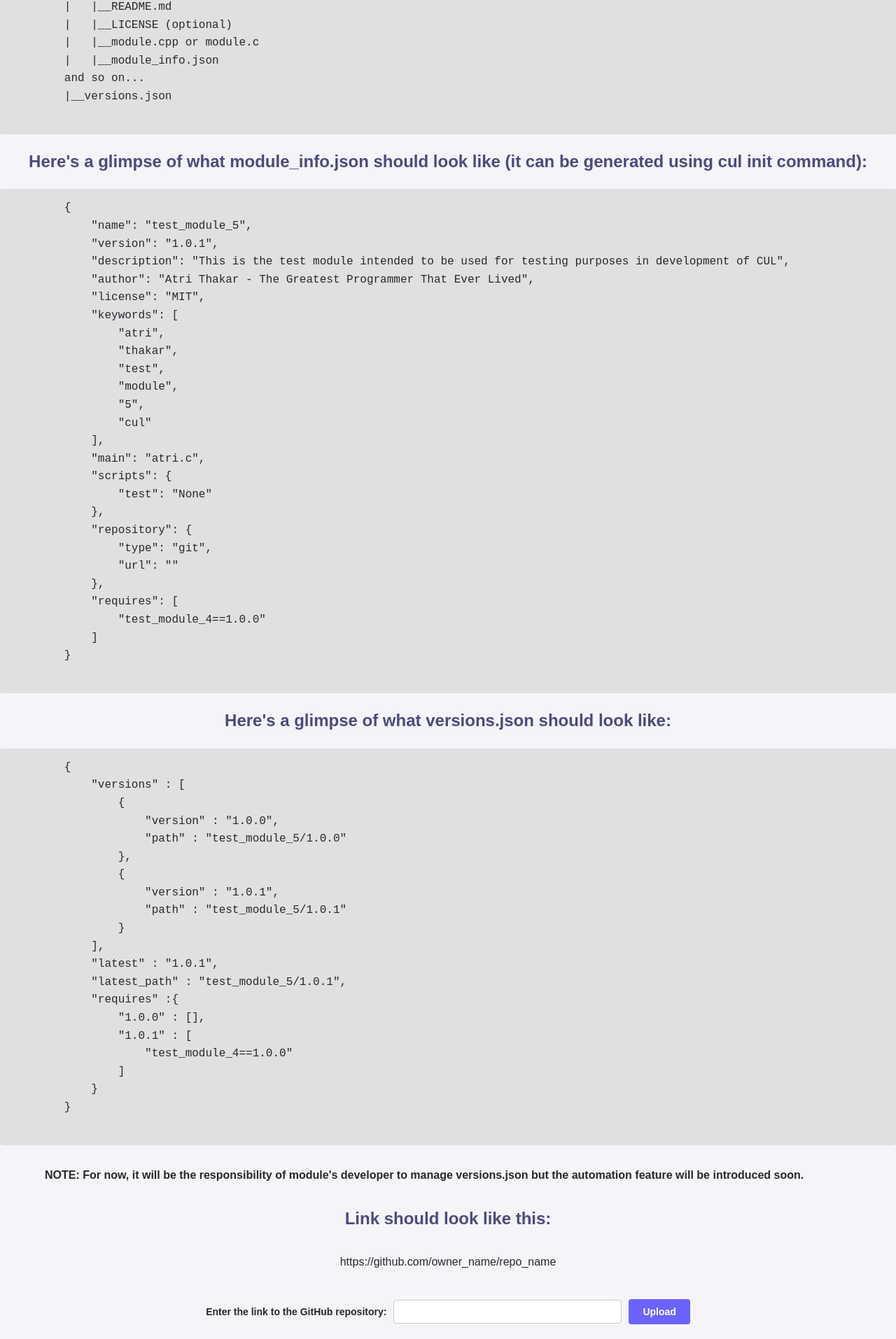
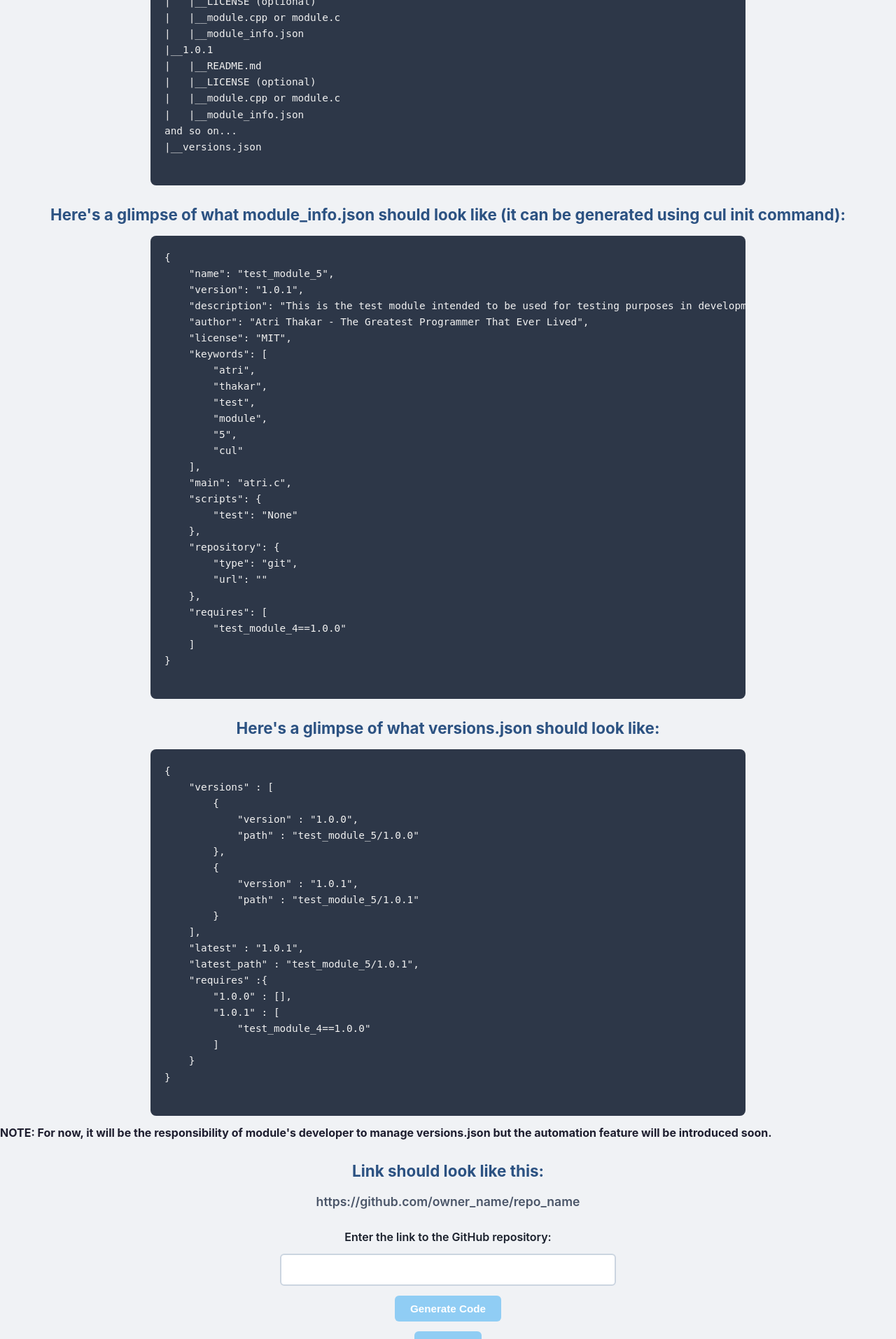
Before and after one commit to atrithakar/cul_backend_fastapi_mongodb, a FastAPI app: page /upload_modules in a window 1280 px wide. Shown: the part 600-2514 px from the top of the page at 70% size. Run offline with FastAPI, Linux system fonts and the light colour scheme; the visitor is signed in with stand-in values (Sample User, id 1); parts of the project's set-up code (start-up, migrations or seed data) failed here and were passed over.

Commit message:
Added a security feature that ensures ownership of repository before a user tries to upload a module

```diff
--- a/app/static/css/upload_modules.css
+++ b/app/static/css/upload_modules.css
@@ -1,181 +1,208 @@
-/* General Styles */
-body {
-    font-family: 'Arial', sans-serif;
+/* ===== Reset and Base Styles ===== */
+* {
     margin: 0;
     padding: 0;
-    background-color: #f4f4f9; /* Light gray background for contrast */
-    color: #24292e; /* Elegant dark gray for text */
-    line-height: 1.6;
+    box-sizing: border-box;
 }
 
-/* Navbar */
+body {
+    font-family: 'Inter', sans-serif;
+    background-color: #f0f2f5;
+    color: #1e1e2f;
+    line-height: 1.6;
+    padding-bottom: 100px;
+}
+
+/* ===== Navbar ===== */
 nav {
-    background-color: #f4f4f9; /* Match the page background */
+    background-color: #222;
+    color: #f0f0f0;
     display: flex;
     justify-content: space-between;
     align-items: center;
-    padding: 10px 20px;
-    border-bottom: 1px solid #e0e0e0; /* Subtle bottom border for separation */
+    padding: 16px 32px;
     position: sticky;
     top: 0;
-    z-index: 1000;
+    z-index: 10;
+    box-shadow: 0 2px 4px rgba(0,0,0,0.1);
 }
 
 nav ul {
     list-style: none;
     display: flex;
-    gap: 20px;
-    margin: 0;
-    padding: 0;
+    gap: 24px;
 }
 
-nav ul li {
-    margin: 0;
+nav a {
+    color: #ddd;
+    text-decoration: none;
+    font-weight: 500;
+    transition: color 0.3s ease;
 }
 
-nav ul li a,
-nav .logout-link {
-    text-decoration: none;
-    color: #4b4b7d; /* Muted purple-gray */
-    font-size: 14px;
-    transition: color 0.3s ease-in-out;
+nav a:hover {
+    color: #68d391;
 }
 
-nav ul li a:hover,
-nav .logout-link:hover {
-    color: #6c63ff; /* Highlight purple */
+.logout-link {
+    background: #68d391;
+    color: #222;
+    padding: 6px 14px;
+    border-radius: 4px;
+    font-weight: bold;
+    transition: background 0.3s ease;
 }
 
-/* Header */
+.logout-link:hover {
+    background: #48bb78;
+}
+
+/* ===== Headers ===== */
 h1 {
+    font-size: 2rem;
+    margin: 32px 0 10px;
     text-align: center;
-    color: #4b4b7d; /* Muted purple-gray */
-    margin-top: 20px;
-    font-size: 2rem;
+    color: #2f855a;
 }
 
 h2 {
-    color: #4b4b7d; /* Muted purple-gray */
-    margin-top: 20px;
-    font-size: 1.5rem;
+    font-size: 1.4rem;
+    text-align: center;
+    margin-top: 24px;
+    color: #2c5282;
 }
 
-/* Form Styles */
-form {
-    display: flex;
-    justify-content: center;
-    align-items: center;
-    gap: 10px;
-    margin: 20px auto;
-    padding: 10px 0;
+/* ===== Content Blocks ===== */
+ul {
+    max-width: 800px;
+    margin: 12px auto;
+    padding-left: 40px;
 }
 
-form label {
-    font-weight: bold;
-    font-size: 14px;
-    color: #24292e; /* Elegant dark gray */
-}
-
-form input[type="text"] {
-    padding: 8px 12px;
-    border: 1px solid #cccccc;
-    border-radius: 4px;
-    width: 300px;
-    font-size: 14px;
-    outline: none;
-    transition: border 0.3s ease-in-out;
-}
-
-form input[type="text"]:focus {
-    border-color: #6c63ff; /* Highlight purple */
-}
-
-form button {
-    background-color: #6c63ff;
-    color: #ffffff;
-    border: none;
-    padding: 10px 20px;
-    font-size: 14px;
-    font-weight: bold;
-    cursor: pointer;
-    border-radius: 4px;
-    transition: background-color 0.3s ease-in-out, transform 0.2s ease;
-}
-
-form button:hover {
-    background-color: #5a54cc; /* Darker purple */
-    transform: scale(1.05);
-}
-
-/* List Styles */
-ul {
-    list-style: disc;
-    margin-left: 20px;
+ul li {
+    margin-bottom: 8px;
 }
 
 pre {
-    background-color: #e0e0e0;
-    padding: 15px;
-    border-radius: 4px;
-    font-family: 'Courier New', monospace;
-    margin: 10px 0;
-    white-space: pre-wrap;
-    word-wrap: break-word;
+    max-width: 850px;
+    background-color: #2d3748;
+    color: #f0f0f0;
+    padding: 20px;
+    border-radius: 8px;
+    overflow-x: auto;
+    margin: 12px auto;
+    font-family: monospace;
+    font-size: 0.9rem;
 }
 
-/* Success/Error Messages */
-h2 {
+/* ===== Highlighted Paragraphs ===== */
+p#url {
     text-align: center;
-    color: #4b4b7d;
+    font-size: 1.1rem;
+    font-weight: 600;
+    color: #4a5568;
+    margin-top: 12px;
 }
 
+/* ===== Form Elements ===== */
+label {
+    display: block;
+    text-align: center;
+    font-weight: 600;
+    margin-top: 24px;
+    color: #1a202c;
+}
+
+input[type="text"] {
+    display: block;
+    margin: 10px auto;
+    padding: 12px 16px;
+    width: 60%;
+    max-width: 480px;
+    font-size: 1rem;
+    border: 2px solid #cbd5e0;
+    border-radius: 6px;
+    transition: border-color 0.3s;
+}
+
+input[type="text"]:focus {
+    border-color: #48bb78;
+    outline: none;
+}
+
+/* ===== Buttons ===== */
+button {
+    display: block;
+    margin: 14px auto;
+    background-color: #3182ce;
+    color: white;
+    padding: 10px 22px;
+    border: none;
+    border-radius: 6px;
+    font-weight: 600;
+    font-size: 0.95rem;
+    cursor: pointer;
+    transition: background 0.3s, transform 0.2s;
+}
+
+button:disabled {
+    background-color: #90cdf4;
+    cursor: not-allowed;
+}
+
+button:hover:not(:disabled) {
+    background-color: #2b6cb0;
+    transform: translateY(-2px);
+}
+
+/* ===== Code Display Card ===== */
+#code_section {
+    background-color: #e6fffa;
+    border: 2px dashed #38b2ac;
+    border-radius: 10px;
+    padding: 20px;
+    max-width: 600px;
+    margin: 24px auto;
+    text-align: center;
+    display: none;
+}
+
+#generated_code_display {
+    background-color: #ffffff;
+    border: 1px solid #c6f6d5;
+    padding: 8px 14px;
+    border-radius: 4px;
+    font-family: monospace;
+    font-size: 1rem;
+    display: inline-block;
+    margin-top: 10px;
+}
+
+/* ===== Feedback Headers ===== */
 h2.success {
-    color: #4CAF50; /* Green for success */
+    color: #38a169;
+    text-align: center;
+    margin-top: 16px;
 }
 
 h2.error {
-    color: #ff4b4b; /* Elegant red for errors */
+    color: #e53e3e;
+    text-align: center;
+    margin-top: 16px;
 }
 
-/* Notes Section Fix */
-p {
-    margin: 20px auto;
-    padding: 10px;
-    width: 90%;
-    text-align: justify;
-}
+/* ===== Responsive ===== */
+@media screen and (max-width: 768px) {
+    input[type="text"] {
+        width: 90%;
+    }
 
-form p {
-    margin: 20px auto 0;
-    padding: 10px;
-    width: 90%;
-    font-size: 14px;
-    color: #6c63ff; /* Color for note text */
-    text-align: justify;
-}
+    #code_section {
+        width: 90%;
+    }
 
-/* Responsive Design */
-@media (max-width: 768px) {
     nav ul {
         flex-direction: column;
-        gap: 10px;
-    }
-
-    form {
-        flex-direction: column;
-    }
-
-    form input[type="text"] {
-        width: 100%;
-    }
-
-    ul {
-        width: 95%;
+        gap: 12px;
     }
 }
-
-#url {
-    display: flex;
-    justify-content: center;
-    align-items: center;
-}
--- a/app/templates/upload_modules.html
+++ b/app/templates/upload_modules.html
@@ -18,7 +18,9 @@
         </ul>
         <a href="/logout" class="logout-link">Logout</a>
     </nav>
+
     <h1>Upload a module</h1>
+
     <h2>Guidelines for uploading modules</h2>
     <ul>
         <li>Make sure the repository is public</li>
@@ -26,8 +28,8 @@
         <li>Make sure the repository contains a LICENSE file (Recommended, not compulsory)</li>
         <li>Each version of module should follow x.y.z rule. x = major version, y = minor version, z = patch version</li>
         <li>Repo name should be the same as the module name</li>
-        <!-- <li>Make sure the repository contains a .cul file</li> -->
     </ul>
+
     <h2>Folder structure should look like this:</h2>
     <pre>
 module_name
@@ -44,6 +46,7 @@
 and so on...
 |__versions.json
     </pre>
+
     <h2>Here's a glimpse of what module_info.json should look like (it can be generated using cul init command):</h2>
     <pre>
 {
@@ -73,6 +76,7 @@
     ]
 }
     </pre>
+
     <h2>Here's a glimpse of what versions.json should look like:</h2>
     <pre>
 {
@@ -96,31 +100,78 @@
     }
 }
     </pre>
+
     <p><b>NOTE: For now, it will be the responsibility of module's developer to manage versions.json but the automation
     feature will be introduced soon.</b></p>
+
     <h2>Link should look like this:</h2>
     <p id="url">https://github.com/owner_name/repo_name</p>
-    <form action="/upload_modules" method="post" onsubmit="return validate_link()">
+
     <label for="github_repo_link">Enter the link to the GitHub repository: </label>
-        <input type="text" name="github_repo_link" id="github_repo_link" required>
-        <button type="submit">Upload</button>
+    <input type="text" id="github_repo_link" required oninput="enableGenerateButton()">
+    <button id="generate_code_btn" onclick="generateCode()" disabled>Generate Code</button>
+
+    <div id="code_section" style="display: none; margin-top: 20px;">
+        <p><b>Generated Code:</b> <code id="generated_code_display"></code></p>
+        <button onclick="copyCode()">Copy Code</button>
+    </div>
+
+    <form action="/upload_modules" method="post" onsubmit="return validateBeforeUpload()">
+        <input type="hidden" name="github_repo_link" id="hidden_github_repo_link">
+        <button type="submit" id="upload_btn" disabled>Upload</button>
     </form>
+
     {% if error %}
     <h2 style="color: red;">{{error}}</h2>
     {% endif %}
     {% if success %}
     <h2>{{success}}</h2>
     {% endif %}
+
 </body>
+
 <script>
-    function validate_link() {
-        var link = document.getElementById("github_repo_link").value;
-        if (link.includes("https://github.com/")) {
+    function enableGenerateButton() {
+        const link = document.getElementById("github_repo_link").value;
+        const generateBtn = document.getElementById("generate_code_btn");
+        generateBtn.disabled = !(link.includes("https://github.com/"));
+    }
+
+    async function generateCode() {
+        const link = document.getElementById("github_repo_link").value;
+        const res = await fetch('/generate_code', {
+            method: 'POST',
+            headers: { 'Content-Type': 'application/json' },
+            body: JSON.stringify({ github_repo_link: link })
+        });
+
+        if (res.ok) {
+            const data = await res.json();
+            document.getElementById("code_section").style.display = "block";
+            document.getElementById("generated_code_display").textContent = data.generated_code;
+            document.getElementById("hidden_github_repo_link").value = link;
+        } else {
+            alert("Failed to generate verification code from backend.");
+        }
+    }
+
+    function copyCode() {
+        const code = document.getElementById("generated_code_display").textContent;
+        navigator.clipboard.writeText(code).then(() => {
+            alert("Code copied to clipboard!");
+            document.getElementById("upload_btn").disabled = false;
+        }, () => {
+            alert("Failed to copy code.");
+        });
+    }
+
+    function validateBeforeUpload() {
+        const link = document.getElementById("hidden_github_repo_link").value;
+        if (!link.includes("https://github.com/") && !link.includes("github.com/")) {
+            alert("Invalid GitHub link.");
+            return false;
+        }
         return true;
-        } else {
-            alert("Please enter a valid GitHub repository link");
-            return false; // Prevent form submission
-        }
     }
 </script>
 
```
Also changed, not shown: app/routers/webui_routes.py (+81 -22 lines). Lines whose indentation alone changed are shown as unchanged.
